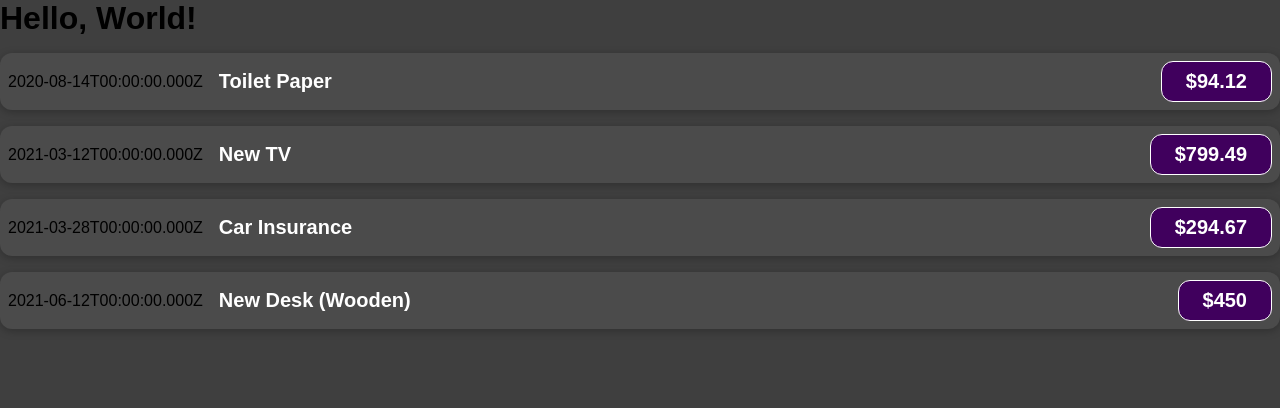
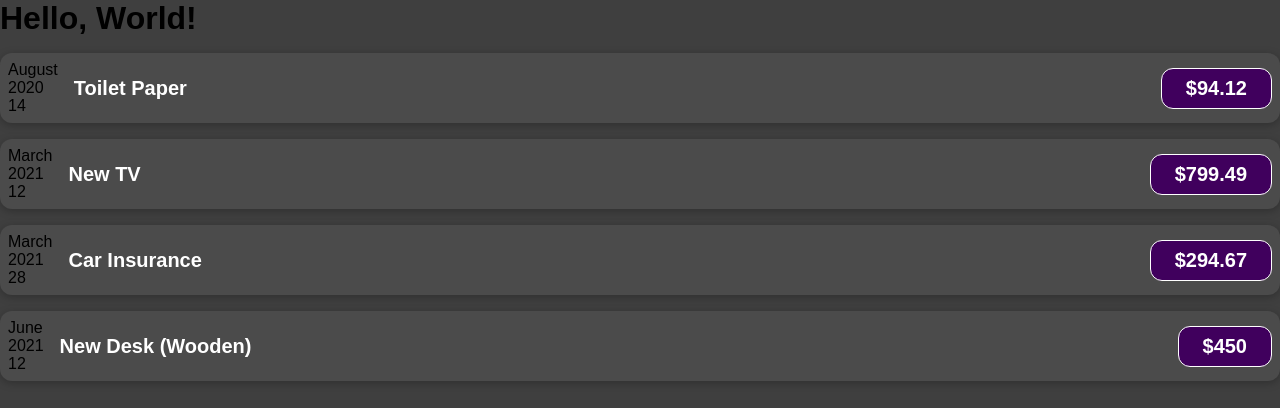
Before and after one commit to jamezaguiar/react-complete-guide, a React (Create React App) app: page / in a window 1280 px wide. Shown: the top 408 px of the page. Built offline with nearby package versions, Linux system fonts and the light colour scheme.

Commit message:
formatting date

```diff
--- a/src/components/ExpenseItem.js
+++ b/src/components/ExpenseItem.js
@@ -1,9 +1,17 @@
 import './ExpenseItem.css';
 
 const ExpenseItem = ({ expense }) => {
+  const month = expense.date.toLocaleString('en-US', { month: 'long' });
+  const day = expense.date.toLocaleString('en-US', { day: '2-digit' });
+  const year = expense.date.getFullYear();
+
   return (
     <div className="expense-item">
-      <div>{expense.date.toISOString()}</div>
+      <div>
+        <div>{month}</div>
+        <div>{year}</div>
+        <div>{day}</div>
+      </div>
       <div className="expense-item__description">
         <h2>{expense.title}</h2>
         <div className="expense-item__price">${expense.amount}</div>
```
